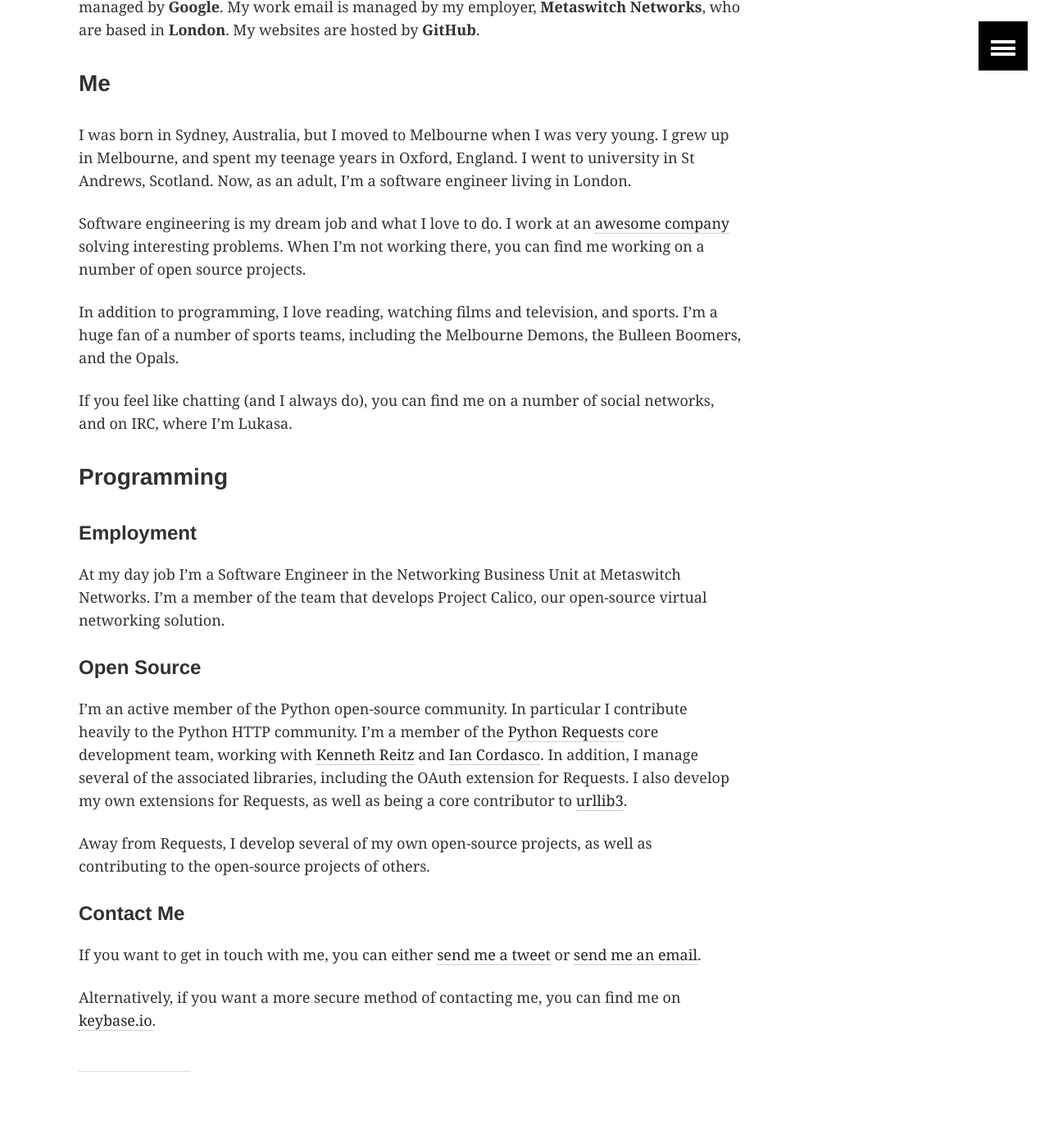
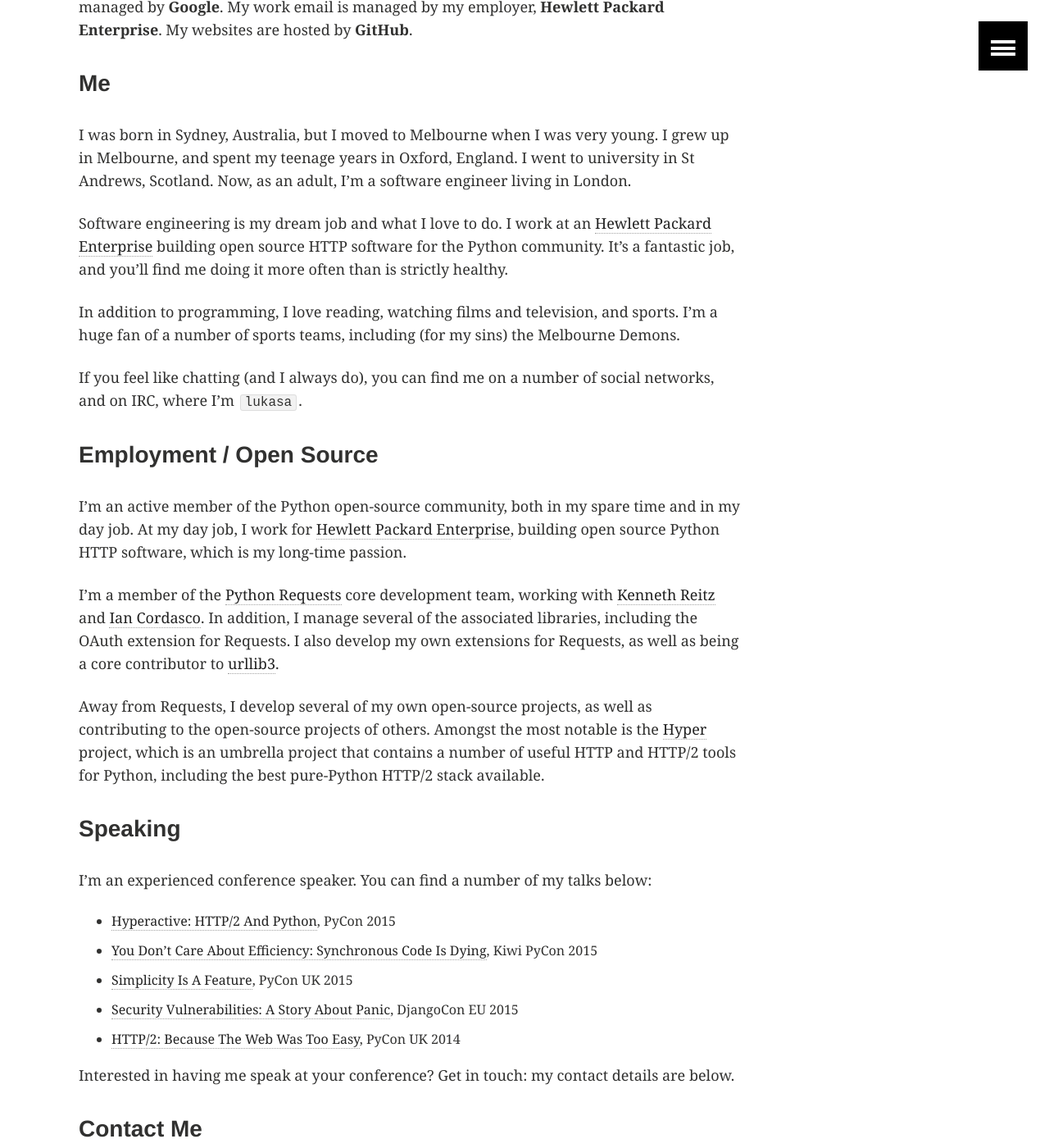
Before and after one commit to Lukasa/lukasa.co.uk, a Jekyll site: the page built from about.md, in a window 1280 px wide and 1400 px high, scrolled down 534 px. Shown: the whole window at 82% size. Built offline with Jekyll 4.4.1, drawn with Linux system fonts in a browser that asks for light colours; some of the changed text lies outside the part shown.

Commit message:
Better about page.

```diff
--- a/about.md
+++ b/about.md
@@ -17,8 +17,8 @@ Alternatively, if you just want to chat or see my work, you can find me on
 If you're concerned about data privacy when contacting me, here's some useful
 information. I live and work in **London**, in the **United Kingdom**. My
 personal email accounts are currently managed by **Google**. My work email is
-managed by my employer, **Metaswitch Networks**, who are based in **London**.
-My websites are hosted by **GitHub**.
+managed by my employer, **Hewlett Packard Enterprise**. My websites are hosted
+by **GitHub**.
 
 ### Me
 
@@ -28,40 +28,51 @@ went to university in St Andrews, Scotland. Now, as an adult, I'm a software
 engineer living in London.
 
 Software engineering is my dream job and what I love to do. I work at an
-[awesome company](http://www.metaswitch.com/) solving interesting problems.
-When I'm not working there, you can find me working on a number of open source
-projects.
+[Hewlett Packard Enterprise](https://www.hpe.com/uk/en/home.html) building
+open source HTTP software for the Python community. It's a fantastic job, and
+you'll find me doing it more often than is strictly healthy.
 
 In addition to programming, I love reading, watching films and television, and
-sports. I'm a huge fan of a number of sports teams, including the Melbourne
-Demons, the Bulleen Boomers, and the Opals.
+sports. I'm a huge fan of a number of sports teams, including (for my sins) the
+Melbourne Demons.
 
 If you feel like chatting (and I always do), you can find me on a number of
-social networks, and on IRC, where I'm Lukasa.
+social networks, and on IRC, where I'm `lukasa`.
 
-### Programming
+### Employment / Open Source
 
-#### Employment
+I'm an active member of the Python open-source community, both in my spare time
+and in my day job. At my day job, I work for
+[Hewlett Packard Enterprise](https://www.hpe.com/uk/en/home.html), building
+open source Python HTTP software, which is my long-time passion.
 
-At my day job I'm a Software Engineer in the Networking Business Unit at
-Metaswitch Networks. I'm a member of the team that develops Project Calico, our
-open-source virtual networking solution.
-
-#### Open Source
-
-I'm an active member of the Python open-source community. In particular I
-contribute heavily to the Python HTTP community. I'm a member of the
-[Python Requests](http://python-requests.org/) core development team, working
-with [Kenneth Reitz](http://kennethreitz.org/) and
+I'm a member of the [Python Requests](http://python-requests.org/) core
+development team, working with [Kenneth Reitz](http://kennethreitz.org/) and
 [Ian Cordasco](http://www.coglib.com/~icordasc/index.html#resume). In addition,
 I manage several of the associated libraries, including the OAuth extension for
 Requests. I also develop my own extensions for Requests, as well as being a
 core contributor to [urllib3](https://github.com/shazow/urllib3).
 
 Away from Requests, I develop several of my own open-source projects, as well
-as contributing to the open-source projects of others.
+as contributing to the open-source projects of others. Amongst the most notable
+is the [Hyper](https://python-hyper.org/) project, which is an umbrella project
+that contains a number of useful HTTP and HTTP/2 tools for Python, including
+the best pure-Python HTTP/2 stack available.
 
-#### Contact Me
+### Speaking
+
+I'm an experienced conference speaker. You can find a number of my talks below:
+
+- [Hyperactive: HTTP/2 And Python](https://youtu.be/ACXVyvm5eTc), PyCon 2015
+- [You Don't Care About Efficiency: Synchronous Code Is Dying](https://youtu.be/7b4z7y6Lohw), Kiwi PyCon 2015
+- [Simplicity Is A Feature](https://youtu.be/KV9BYAdNcsw), PyCon UK 2015
+- [Security Vulnerabilities: A Story About Panic](https://vimeo.com/135740372), DjangoCon EU 2015
+- [HTTP/2: Because The Web Was Too Easy](https://youtu.be/IpwOiucVlIo), PyCon UK 2014
+
+Interested in having me speak at your conference? Get in touch: my contact
+details are below.
+
+### Contact Me
 
 If you want to get in touch with me, you can either
 [send me a tweet](https://twitter.com/Lukasaoz) or
```
Also changed, not shown: other parts of about.md (+2 -2 lines).
